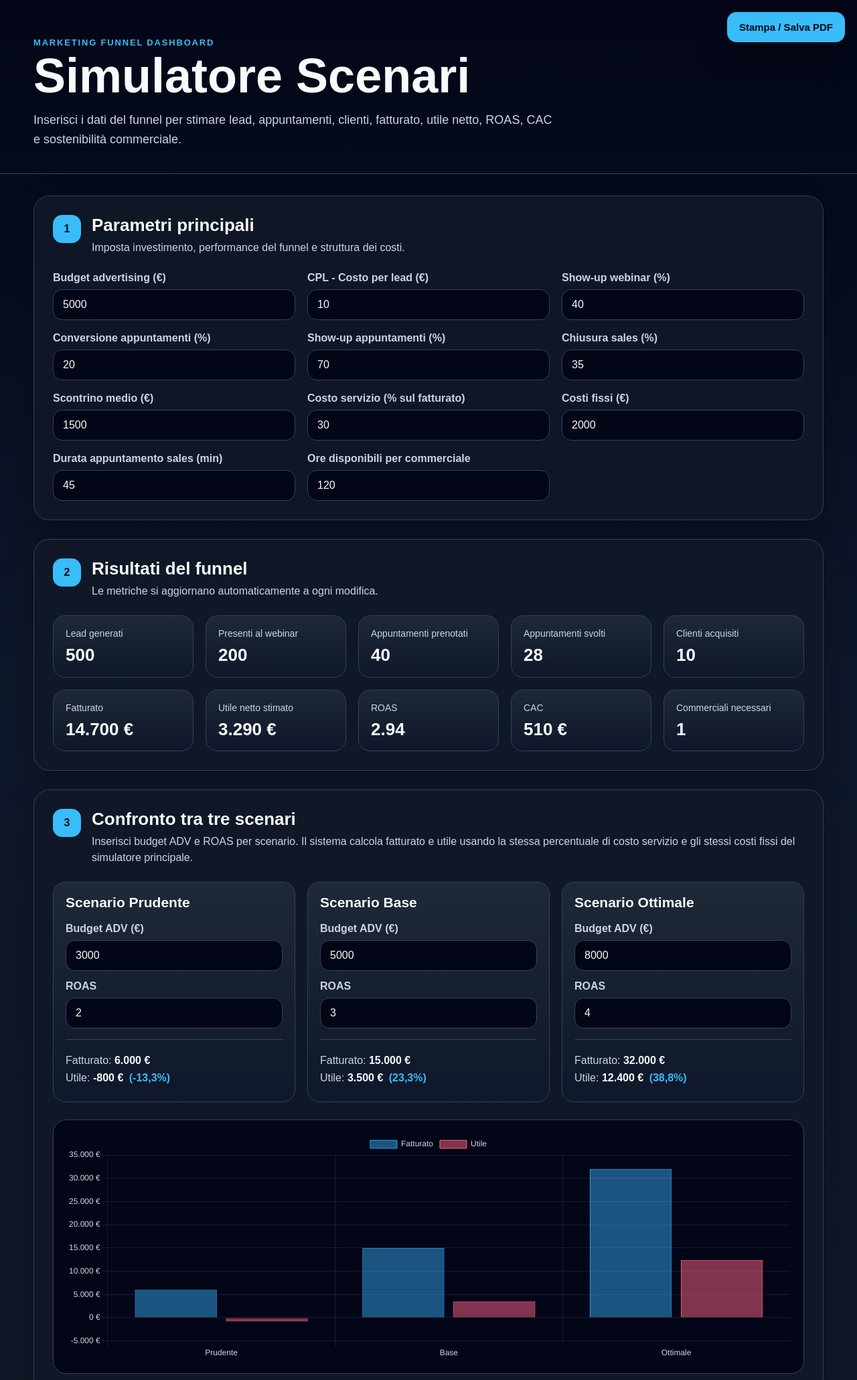
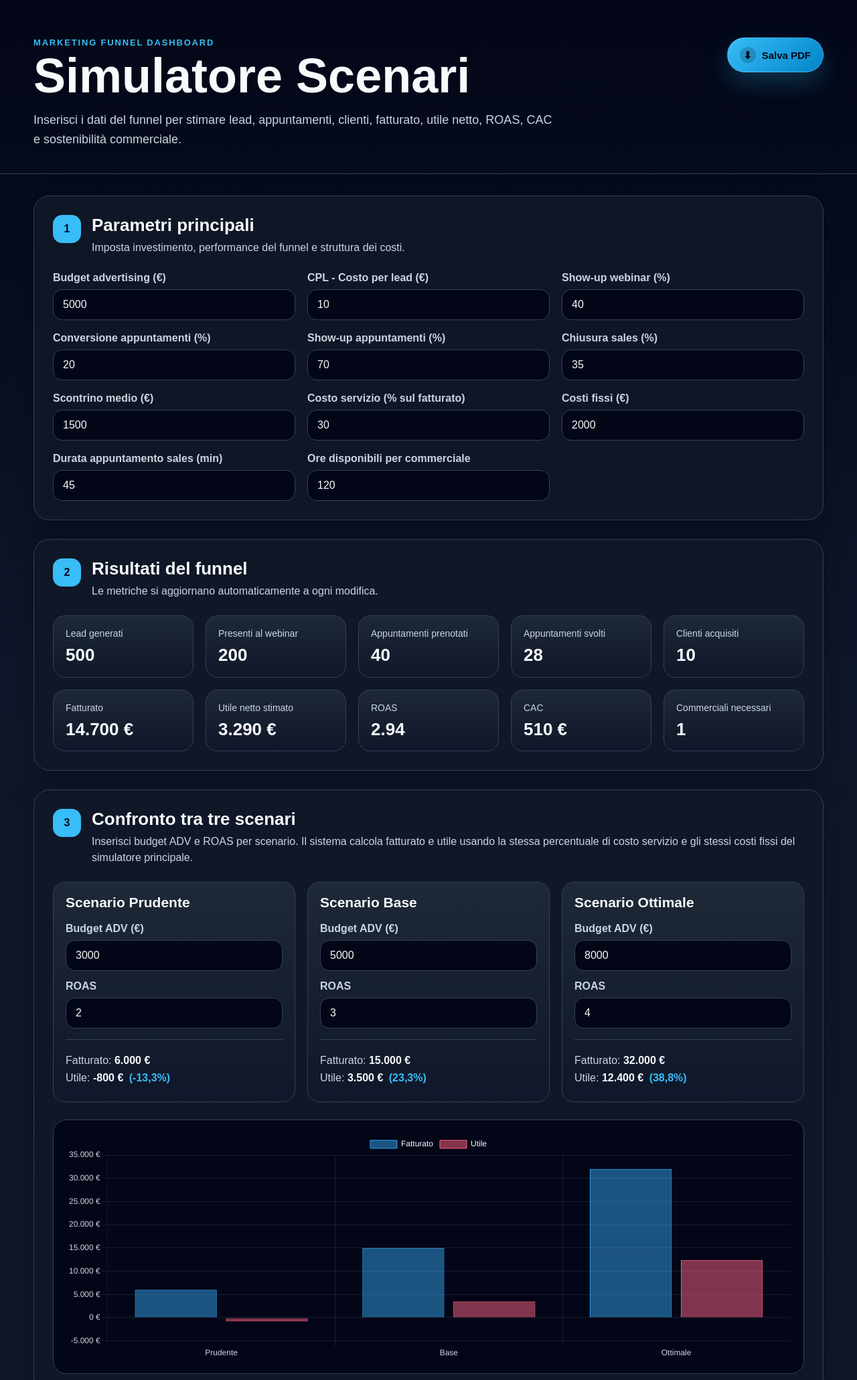
Before and after one commit to marcoturc2-arch/simulatore-scenari, a plain HTML site: page index.html in a window 1280 px wide. Shown: the top 2061 px of the page at 67% size. Drawn offline with nearby package versions, Linux system fonts and the light colour scheme.

Commit message:
Add files via upload

```diff
--- a/index.html
+++ b/index.html
@@ -8,19 +8,21 @@
   <script src="https://cdn.jsdelivr.net/npm/chart.js"></script>
 </head>
 <body>
-  <button id="printPdfBtn" class="print-pdf-button" type="button">
-    Stampa / Salva PDF
-  </button>
-
-  <div id="printArea">
   <header class="hero">
-      <div class="container">
+    <div class="container hero-inner">
+      <div class="hero-copy">
         <p class="eyebrow">Marketing Funnel Dashboard</p>
         <h1>Simulatore Scenari</h1>
         <p class="subtitle">
           Inserisci i dati del funnel per stimare lead, appuntamenti, clienti, fatturato,
           utile netto, ROAS, CAC e sostenibilità commerciale.
         </p>
+      </div>
+
+      <button id="printPdfBtn" class="print-pdf-button" type="button" onclick="window.print()">
+        <span class="print-icon">⬇</span>
+        <span>Salva PDF</span>
+      </button>
     </div>
   </header>
 
@@ -125,7 +127,6 @@
   <footer class="footer">
     <p>© 2026 Marco Turconi - Simulatore Scenari</p>
   </footer>
-  </div>
 
   <script src="script.js"></script>
 </body>
--- a/script.js
+++ b/script.js
@@ -122,11 +122,6 @@ function aggiornaGrafico(scenari) {
   const datiFatturato = scenari.map(s => Math.round(s.fatturato));
   const datiUtile = scenari.map(s => Math.round(s.utile));
 
-  const chartColors = {
-    text: "#cbd5e1",
-    grid: "rgba(148, 163, 184, 0.15)"
-  };
-
   if (!scenarioChart) {
     const canvas = document.getElementById("scenarioChart");
     if (!canvas) return;
@@ -157,7 +152,7 @@ function aggiornaGrafico(scenari) {
         plugins: {
           legend: {
             labels: {
-              color: chartColors.text
+              color: "#f8fafc"
             }
           },
           tooltip: {
@@ -171,21 +166,21 @@ function aggiornaGrafico(scenari) {
         scales: {
           x: {
             ticks: {
-              color: chartColors.text
+              color: "#cbd5e1"
             },
             grid: {
-              color: chartColors.grid
+              color: "rgba(148, 163, 184, 0.15)"
             }
           },
           y: {
             ticks: {
-              color: chartColors.text,
+              color: "#cbd5e1",
               callback: function(value) {
                 return euro.format(value);
               }
             },
             grid: {
-              color: chartColors.grid
+              color: "rgba(148, 163, 184, 0.15)"
             }
           }
         }
@@ -198,20 +193,6 @@ function aggiornaGrafico(scenari) {
   }
 }
 
-function stampaPdf() {
-  calcolaFunnel();
-
-  if (scenarioChart) {
-    scenarioChart.resize();
-    scenarioChart.update();
-  }
-
-  setTimeout(function () {
-    window.focus();
-    window.print();
-  }, 300);
-}
-
 document.addEventListener("DOMContentLoaded", function () {
   inputIds.forEach(id => {
     const elemento = document.getElementById(id);
@@ -220,10 +201,5 @@ document.addEventListener("DOMContentLoaded", function () {
     }
   });
 
-  const bottonePdf = document.getElementById("printPdfBtn");
-  if (bottonePdf) {
-    bottonePdf.addEventListener("click", stampaPdf);
-  }
-
   calcolaFunnel();
 });
--- a/style.css
+++ b/style.css
@@ -5,6 +5,7 @@
   --muted: #cbd5e1;
   --line: #334155;
   --accent: #38bdf8;
+  --accent-dark: #0284c7;
   --shadow: 0 20px 50px rgba(0, 0, 0, 0.28);
 }
 
@@ -19,26 +20,6 @@ body {
   color: var(--text);
 }
 
-.print-pdf-button {
-  position: fixed;
-  top: 18px;
-  right: 18px;
-  z-index: 9999;
-  border: 0;
-  border-radius: 14px;
-  background: var(--accent);
-  color: #020617;
-  font-weight: 800;
-  font-size: 15px;
-  padding: 14px 18px;
-  cursor: pointer;
-  box-shadow: var(--shadow);
-}
-
-.print-pdf-button:hover {
-  filter: brightness(1.08);
-}
-
 .container {
   width: min(1180px, calc(100% - 32px));
   margin: 0 auto;
@@ -47,6 +28,52 @@ body {
 .hero {
   padding: 56px 0 36px;
   border-bottom: 1px solid var(--line);
+}
+
+.hero-inner {
+  display: flex;
+  align-items: flex-start;
+  justify-content: space-between;
+  gap: 28px;
+}
+
+.hero-copy {
+  min-width: 0;
+}
+
+.print-pdf-button {
+  flex: 0 0 auto;
+  display: inline-flex;
+  align-items: center;
+  gap: 9px;
+  border: 1px solid rgba(255, 255, 255, 0.18);
+  border-radius: 999px;
+  background: linear-gradient(135deg, var(--accent), var(--accent-dark));
+  color: #020617;
+  font-weight: 800;
+  font-size: 15px;
+  padding: 13px 18px;
+  cursor: pointer;
+  box-shadow: 0 16px 34px rgba(56, 189, 248, 0.22);
+  white-space: nowrap;
+  transition: transform 0.15s ease, filter 0.15s ease;
+}
+
+.print-pdf-button:hover {
+  transform: translateY(-1px);
+  filter: brightness(1.08);
+}
+
+.print-icon {
+  display: inline-grid;
+  place-items: center;
+  width: 24px;
+  height: 24px;
+  border-radius: 999px;
+  background: rgba(2, 6, 23, 0.18);
+  color: #020617;
+  font-size: 15px;
+  line-height: 1;
 }
 
 .eyebrow {
@@ -220,6 +247,14 @@ input:focus {
 }
 
 @media (max-width: 980px) {
+  .hero-inner {
+    flex-direction: column;
+  }
+
+  .print-pdf-button {
+    align-self: flex-end;
+  }
+
   .input-grid,
   .kpi-grid,
   .scenario-grid {
@@ -244,9 +279,8 @@ input:focus {
   }
 
   .print-pdf-button {
-    top: 12px;
-    right: 12px;
-    padding: 12px 14px;
+    align-self: stretch;
+    justify-content: center;
   }
 }
 
@@ -278,6 +312,10 @@ input:focus {
   .hero {
     padding: 0 0 10px !important;
     border-bottom: 1px solid #d1d5db !important;
+  }
+
+  .hero-inner {
+    display: block !important;
   }
 
   .eyebrow {
```
Lines whose indentation alone changed are shown as unchanged.
